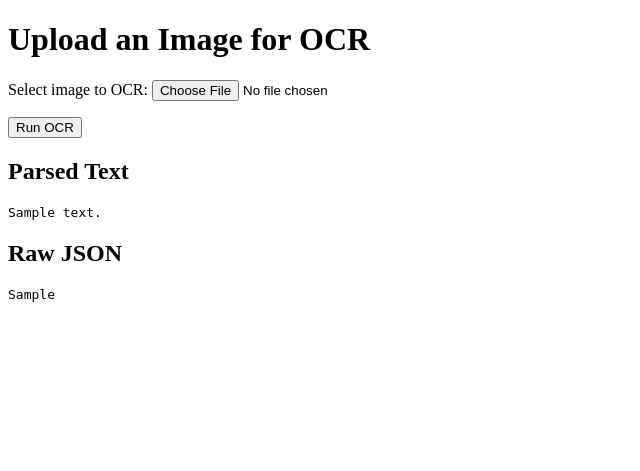
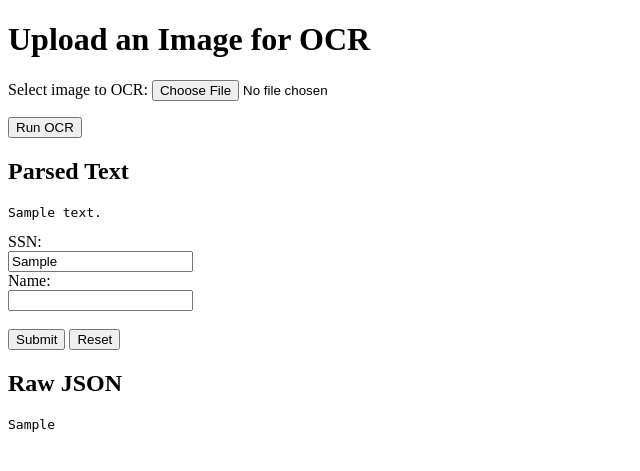
Before and after one commit to petetheprogrammer/HDE-TRON, a Django app: template homepage/templates/homepage/home.html in a window 1280 px wide. Shown: the top 471 px of the page, without its empty margins (0-640 px from the left). Run offline with Django 5.2, Linux system fonts and the light colour scheme; tables that the repository leaves empty hold one stand-in row (values such as "Sample post"); the template is opened without the code that fills it: values that come from a table or form of the project are taken from there, most other values are stand-ins (such as "Sample title", 1, 10 or a date in 2020).

Commit message:
ssn editor

```diff
--- a/homepage/templates/homepage/home.html
+++ b/homepage/templates/homepage/home.html
@@ -17,6 +17,14 @@
   {% if parsed_text %}
     <h2>Parsed Text</h2>
     <pre>{{ parsed_text }}</pre>
+    <form action="/action_page.php">
+    <label for="fname">SSN:</label><br>
+    <input type="text" id="fname" name="fname" value= {{ parsed_text }} ><br>
+    <label for="lname">Name:</label><br>
+    <input type="text" id="lname" name="lname" value=""><br><br>
+    <input type="submit" value="Submit">
+    <input type="reset" value="Reset">
+</form>
   {% endif %}
 
   {% if raw_json %}
```
